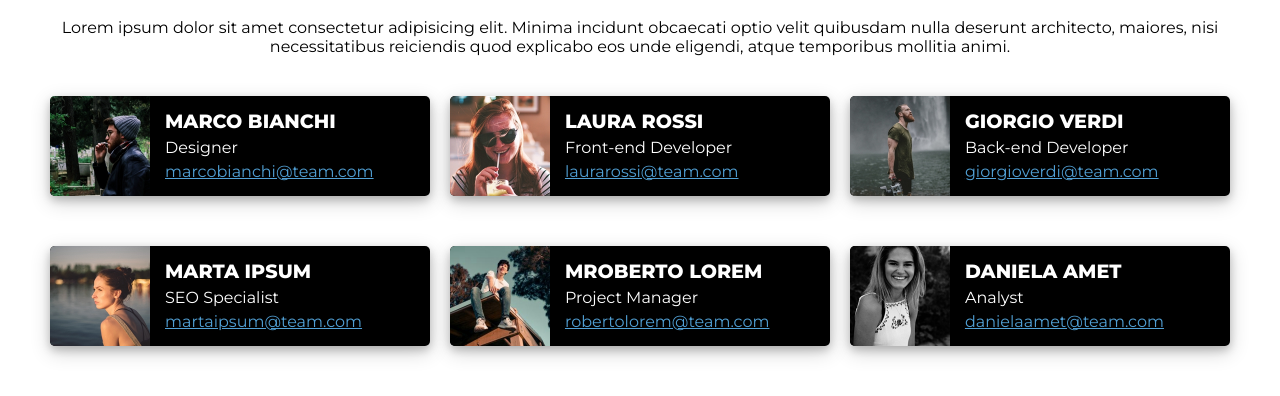
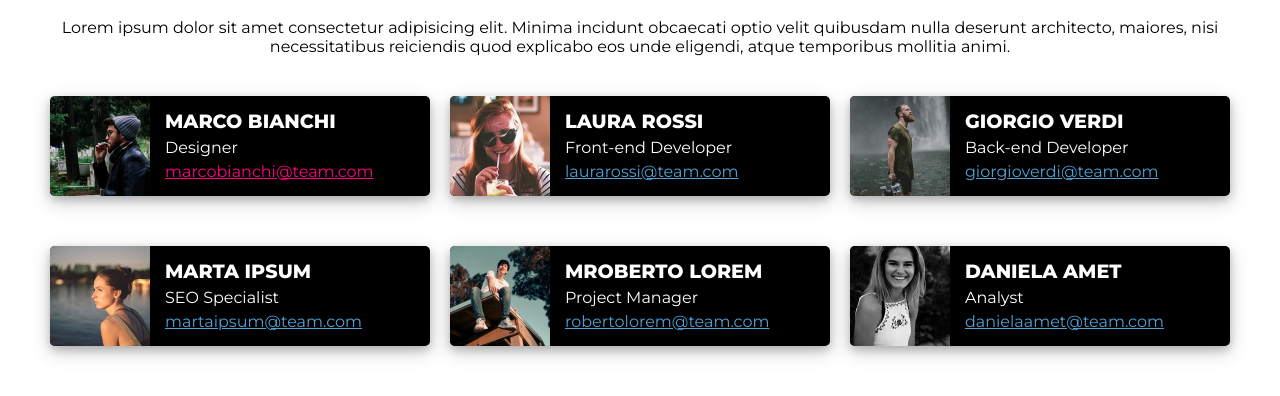
Before and after one commit to Garox7/html-css-float-cards, a plain HTML site: page index.html in a window 1280 px wide. In both pictures the pointer is over the link "marcobianchi@team.com". Shown: the part 100-496 px from the top of the page. Drawn offline with Linux system fonts and the light colour scheme.

Commit message:
Add link hover

```diff
--- a/css/style.css
+++ b/css/style.css
@@ -68,3 +68,7 @@ main {
 .card-info a {
     color: #51A0D5;
 }
+
+.card-info a:hover {
+    color: rgb(255, 0, 128);
+}
```
